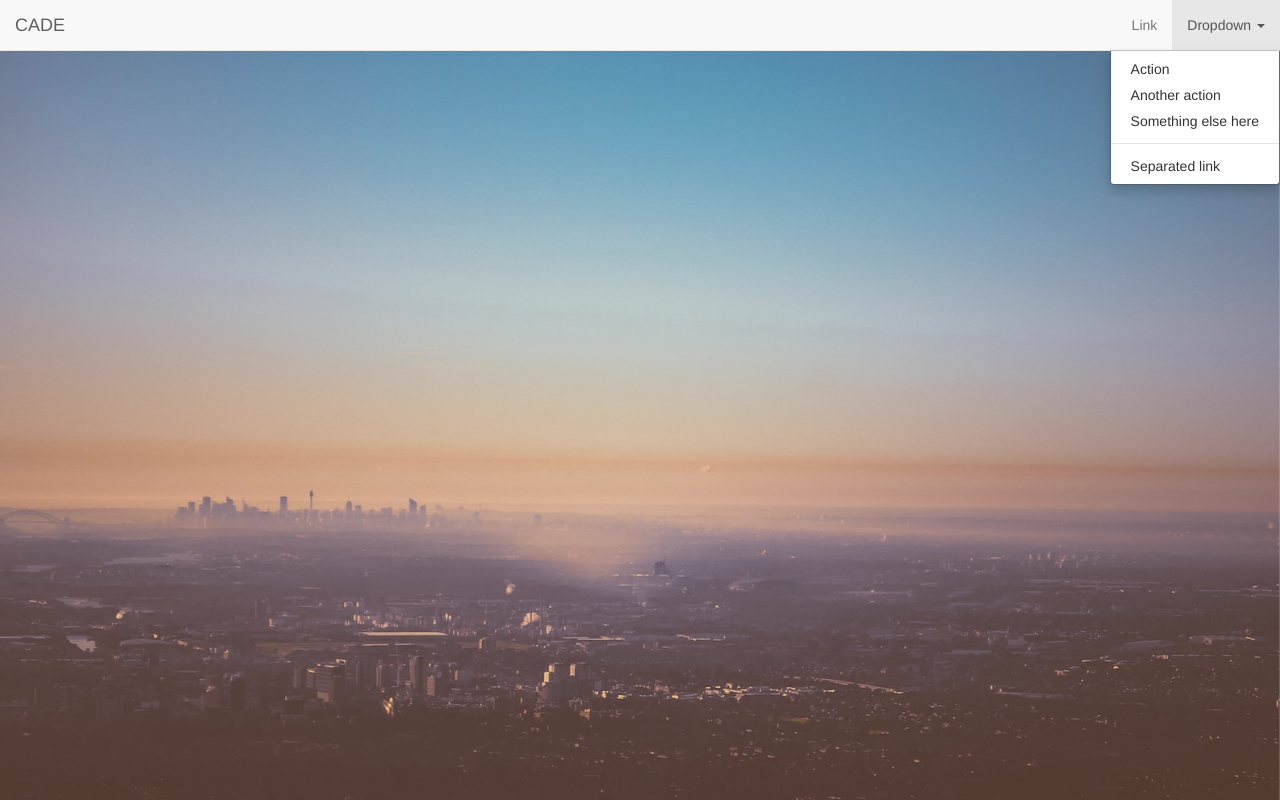
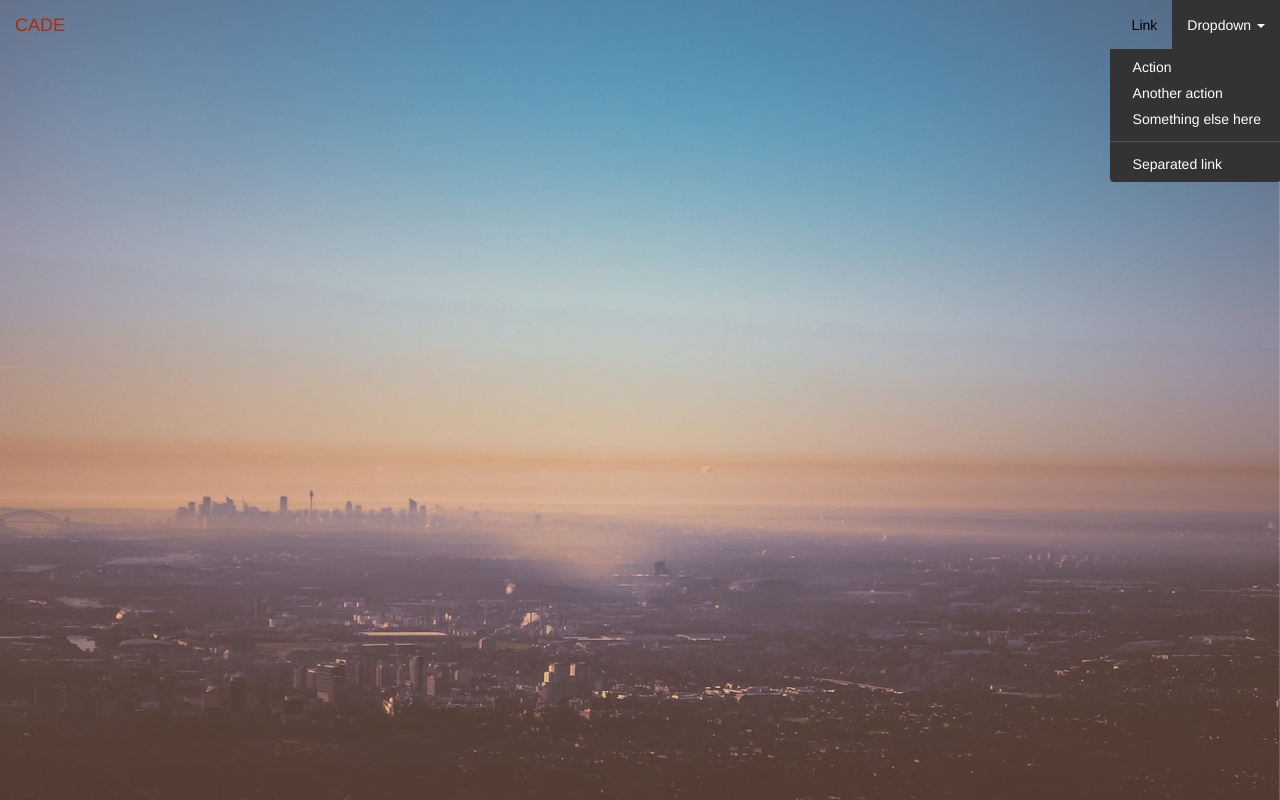
Before and after one commit to CarbonDesktop/CarbonDesktop.github.io, a plain HTML site: page index.html in a window 1280 px wide. Both pictures are taken after a click on the button "Dropdown". Drawn offline with nearby package versions, Linux system fonts and the light colour scheme.

Commit message:
improvements

```diff
--- a/data/main.css
+++ b/data/main.css
@@ -1,9 +1,69 @@
 .background {
-  height: 100vh;
+  height: 100vh; /* Full size div */
   width: 100vw;
-  background: url("img/bg.jpg") no-repeat center center fixed;
-  -webkit-background-size: cover;
+  background: url("img/bg.jpg") no-repeat center center fixed; /* Page background */
+  -webkit-background-size: cover; /* Fullsize background of page */
   -moz-background-size: cover;
   -o-background-size: cover;
   background-size: cover;
 }
+
+.navbar-default {
+  background-color: transparent; /* Navbar background */
+  border-color: transparent; /* Navbar Underline */
+  margin: 0px;
+  padding: 0px;
+
+}
+
+
+
+.navbar-default .navbar-nav > li > a:hover, .navbar-default .navbar-nav > li > a:focus, .navbar-default .navbar-brand:hover, .navbar-default .navbar-brand:focus {
+  color: #B02A0D; /* Hover and Focus of Navbar Items */
+}
+
+.navbar-default .navbar-nav > li > a, .navbar-default .navbar-brand {
+  color: #000; /* Navbar font color */
+  transition: all 0.1s ease; /* Smooth transition for navbar font hover */
+  -webkit-transition: all 0.1s ease;
+  -moz-transition: all 0.1s ease;
+  -o-transition: all 0.1s ease;
+}
+
+.dropdown-menu > li > a {
+  color: #FFF; /* font-color of dropdown-links */
+  border-left: 3px solid transparent;
+  transition: all 0.1s ease; /* Smooth transition for dropdown link hover */
+  -webkit-transition: all 0.1s ease;
+  -moz-transition: all 0.1s ease;
+  -o-transition: all 0.1s ease;
+}
+
+.dropdown-menu .divider {
+  background-color: #555; /* Color of Divider in dropdown-menu */
+}
+
+.dropdown-menu > li {
+  background-color: #333333; /* Background color of dropdown elements */
+}
+
+.dropdown-menu {
+  background-color: #333333; /* Background of dropdown list (without items) */
+}
+
+.dropdown-menu li a:hover, .dropdown-menu li a:focus {
+  color: #B02A0D;
+  border-left: 3px solid #B02A0D;
+  background-color: #333333;
+}
+
+.navbar-default .navbar-nav>.open>a:focus, .navbar-default .navbar-nav>.open>a:hover, .navbar-default .navbar-nav>.open>a {
+  background-color: #333333; /* background of opened dropdown-menu */
+  color: #FFF
+}
+
+.dropdown-menu {
+  margin: -1px !important;
+  border: none !important;
+  box-shadow: none !important;
+}
```
